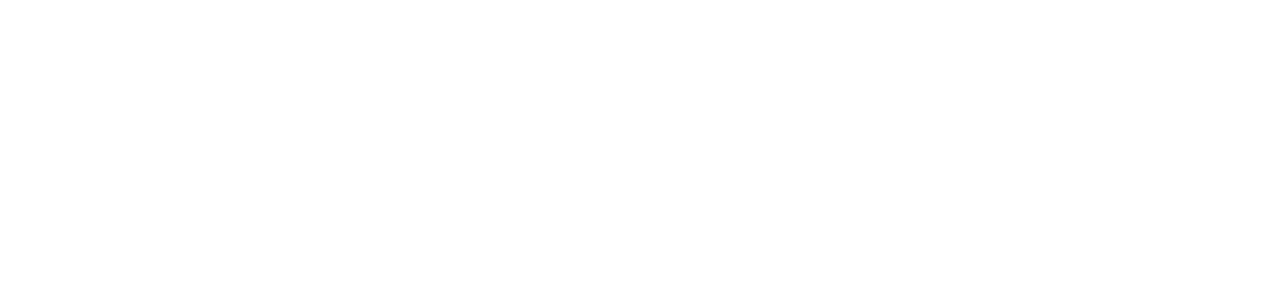
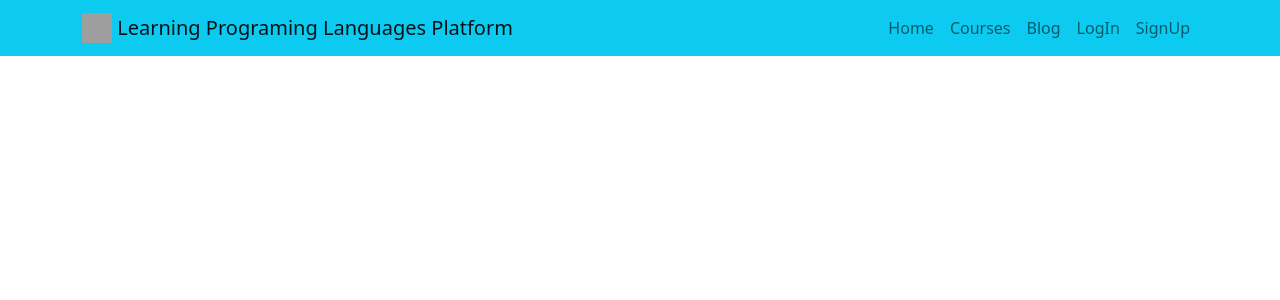
Before and after one commit to Shantaroy07/learning-platform-with-firebase, a React (Create React App) app: page / in a window 1280 px wide. Shown: the top 300 px of the page. Built offline with nearby package versions, Linux system fonts and the light colour scheme; grey boxes are pictures that could not be loaded.

Commit message:
navbar adeed

```diff
--- a/package.json
+++ b/package.json
@@ -6,7 +6,9 @@
     "@testing-library/jest-dom": "^5.16.5",
     "@testing-library/react": "^13.4.0",
     "@testing-library/user-event": "^13.5.0",
+    "bootstrap": "^5.2.2",
     "react": "^18.2.0",
+    "react-bootstrap": "^2.5.0",
     "react-dom": "^18.2.0",
     "react-icons": "^4.6.0",
     "react-scripts": "5.0.1",
--- a/src/App.js
+++ b/src/App.js
@@ -1,10 +1,11 @@
 
 import './App.css';
+import NavBar from './Component/Navbar';
 
 function App() {
   return (
     <div className="App">
-
+      <NavBar></NavBar>
     </div>
   );
 }
--- /dev/null
+++ b/src/Component/Navbar.js
@@ -0,0 +1,36 @@
+import Container from 'react-bootstrap/Container';
+import Nav from 'react-bootstrap/Nav';
+import Navbar from 'react-bootstrap/Navbar';
+
+
+
+function NavBar() {
+    return (
+        <Navbar collapseOnSelect expand="lg" bg="info">
+            <Container >
+
+
+                <Navbar.Brand ><img
+                    alt=""
+                    src="https://cdn-icons-png.flaticon.com/512/2452/2452150.png"
+                    width="30"
+                    height="30"
+                    className="d-inline-block align-top"
+                />  Learning Programing Languages Platform</Navbar.Brand>
+                <Navbar.Toggle aria-controls="responsive-navbar-nav" />
+                <Navbar.Collapse id="responsive-navbar-nav">
+                    <Nav className="ms-auto ">
+                        <Nav.Link href="/home">Home</Nav.Link>
+                        <Nav.Link href="/courses">Courses</Nav.Link>
+                        <Nav.Link href="/blog">Blog</Nav.Link>
+                        <Nav.Link href="/login">LogIn</Nav.Link>
+                        <Nav.Link href="/signup">SignUp</Nav.Link>
+
+                    </Nav>
+                </Navbar.Collapse>
+            </Container>
+        </Navbar>
+    );
+}
+
+export default NavBar;
--- a/src/index.js
+++ b/src/index.js
@@ -3,6 +3,7 @@
 import './index.css';
 import App from './App';
 import reportWebVitals from './reportWebVitals';
+import 'bootstrap/dist/css/bootstrap.min.css';
 
 const root = ReactDOM.createRoot(document.getElementById('root'));
 root.render(
```
Also changed, not shown: src/Component/Main.js (added), 1 other file (tests, documents, lock files or other folders).
